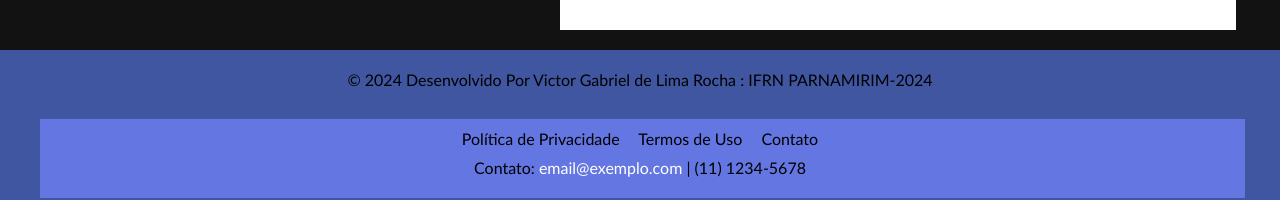
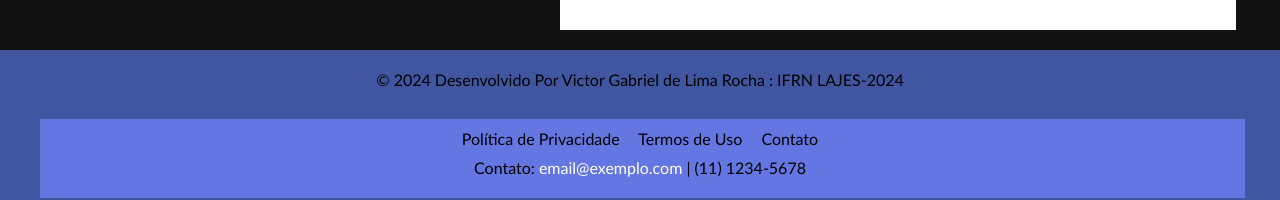
Before and after one commit to VictorGabriel13/Trabalho-Escolar-Blog, a plain HTML site: page index.html in a window 1280 px wide. Shown: the part 2433-2633 px from the top of the page. Drawn offline with Linux system fonts and the light colour scheme.

Commit message:
Update index.html

```diff
--- a/index.html
+++ b/index.html
@@ -96,7 +96,7 @@
                 </div>
     <footer id="id_rodape">
         <div id="container_rodape">
-            <p>&copy; 2024 Desenvolvido Por Victor Gabriel de Lima Rocha : IFRN PARNAMIRIM-2024</p>
+            <p>&copy; 2024 Desenvolvido Por Victor Gabriel de Lima Rocha : IFRN LAJES-2024</p>
             <nav id="background_Rodape">
                 <a href="/politica-privacidade"
                     style="margin-right: 15px; text-decoration: none; color: black; background-color: transparent;">Política
```
